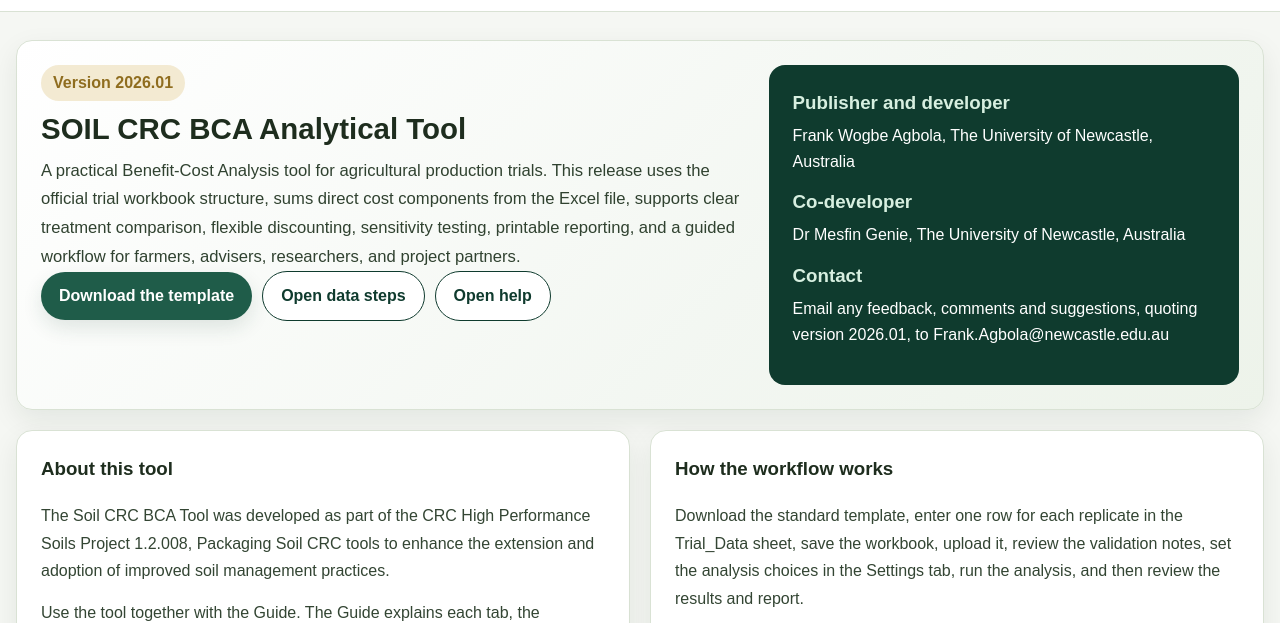
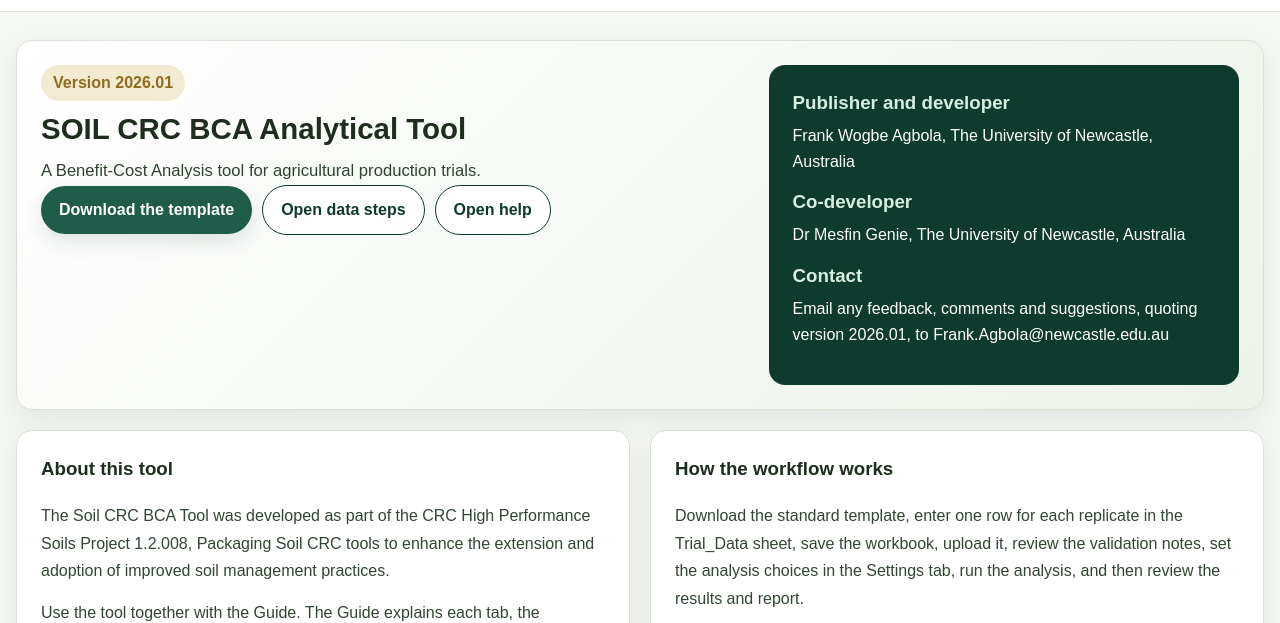
Before and after one commit to DrGenie/farming-bca-tool, a plain HTML site: page index.html in a window 1280 px wide. Shown: the part 135-758 px from the top of the page. Drawn offline with Linux system fonts and the light colour scheme.

Commit message:
Simplify lead paragraph in index.html

```diff
--- a/index.html
+++ b/index.html
@@ -42,7 +42,7 @@
         <div class="hero-left">
           <div class="hero-badge">Version 2026.01</div>
           <h2>SOIL CRC BCA Analytical Tool</h2>
-          <p class="lead">A practical Benefit-Cost Analysis tool for agricultural production trials. This release uses the official trial workbook structure, sums direct cost components from the Excel file, supports clear treatment comparison, flexible discounting, sensitivity testing, printable reporting, and a guided workflow for farmers, advisers, researchers, and project partners.</p>
+          <p class="lead">A Benefit-Cost Analysis tool for agricultural production trials.</p>
           <div class="hero-actions">
             <a class="btn" href="soil_crc_bca_template.xlsx" download>Download the template</a>
             <button class="btn btn-ghost jump" data-target="data" type="button">Open data steps</button>
```
